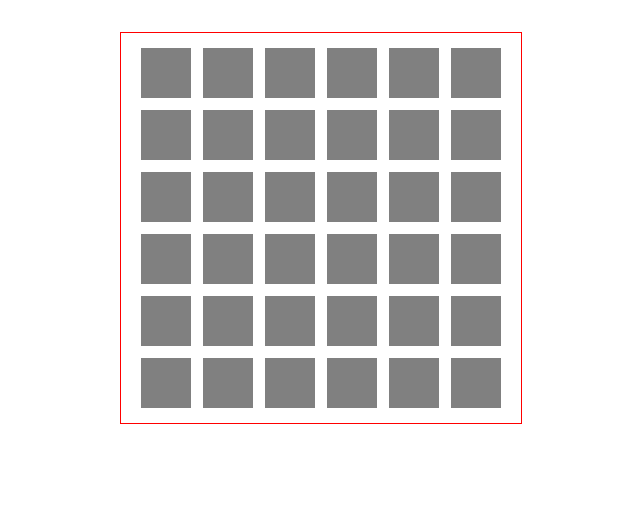
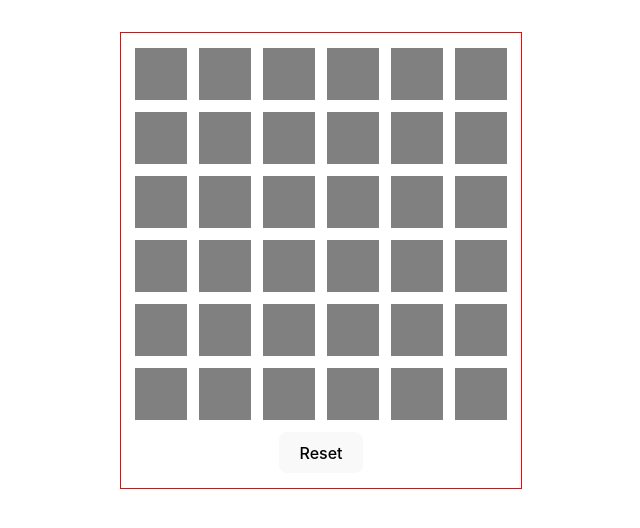
Before and after one commit to Azataza7/hw6React, a React (Vite) app: page / in a window 1280 px wide. Shown: the top 528 px of the page, without its empty margins (319-959 px from the left). Built offline with nearby package versions, Linux system fonts and the light colour scheme.

Commit message:
now you can reset game with button

```diff
--- a/src/App/App.tsx
+++ b/src/App/App.tsx
@@ -1,7 +1,7 @@
-import React, {useState} from 'react';
+import React from 'react';
 import './App.css';
-import Square from '../components/GameSquare/Square';
 import GameSquare from '../components/GameSquare/GameSquare';
+import ResetButton from '../components/ResetButton/ResetButton';
 
 function App() {
 
--- a/src/components/GameSquare/GameSquare.tsx
+++ b/src/components/GameSquare/GameSquare.tsx
@@ -1,8 +1,14 @@
 import Square from './Square';
 import React, {useState} from 'react';
+import ResetButton from '../ResetButton/ResetButton';
+
+interface Props {
+  hasItem: boolean;
+  clicked: boolean;
+}
 
 const GameSquare = () => {
-  const [squares, setSquares] = useState([]);
+  const [squares, setSquares] = useState<Props[]>([]);
 
   const createItems = () => {
     const quantityOfSquares = 36;
@@ -20,12 +26,18 @@ const GameSquare = () => {
     return squaresCopy;
   };
 
-  const [items, setItems] = useState(createItems);
+  const [items, setItems] = useState<Props[]>(createItems);
 
-  const isClicked = (index) => {
-    const squareCopy = [...items];
-    squareCopy[index].clicked = true;
-    setItems(squareCopy);
+  const isClicked = (index: number) => {
+    setItems((prevState) => {
+      const squareCopy = [...prevState];
+      squareCopy[index] = {...squareCopy[index], clicked: true};
+      return squareCopy;
+    });
+  };
+
+  const resetByClick = () => {
+    setItems(createItems);
   };
 
   return (
@@ -33,6 +45,9 @@ const GameSquare = () => {
       {items.map((item, index) => (
         <Square key={index} hasItem={item.hasItem} clicked={item.clicked} isClicked={() => isClicked(index)}/>
       ))}
+      <div className="panel">
+        <ResetButton onClick={resetByClick}/>
+      </div>
     </div>
   );
 };
--- a/src/components/ResetButton/ResetButton.tsx
+++ b/src/components/ResetButton/ResetButton.tsx
@@ -0,0 +1,13 @@
+import React from 'react';
+
+interface Props {
+  onClick: () => void;
+}
+
+const ResetButton: React.FC<Props> = ({onClick}) => {
+  return (
+    <button className="reset-btn" onClick={onClick}>Reset</button>
+  );
+};
+
+export default ResetButton;
--- a/src/index.css
+++ b/src/index.css
@@ -76,6 +76,7 @@ button:focus-visible {
   width: 50px;
   height: 50px;
   background-color: grey;
+  border: 1px solid grey;
 }
 
 .game-square {
```
